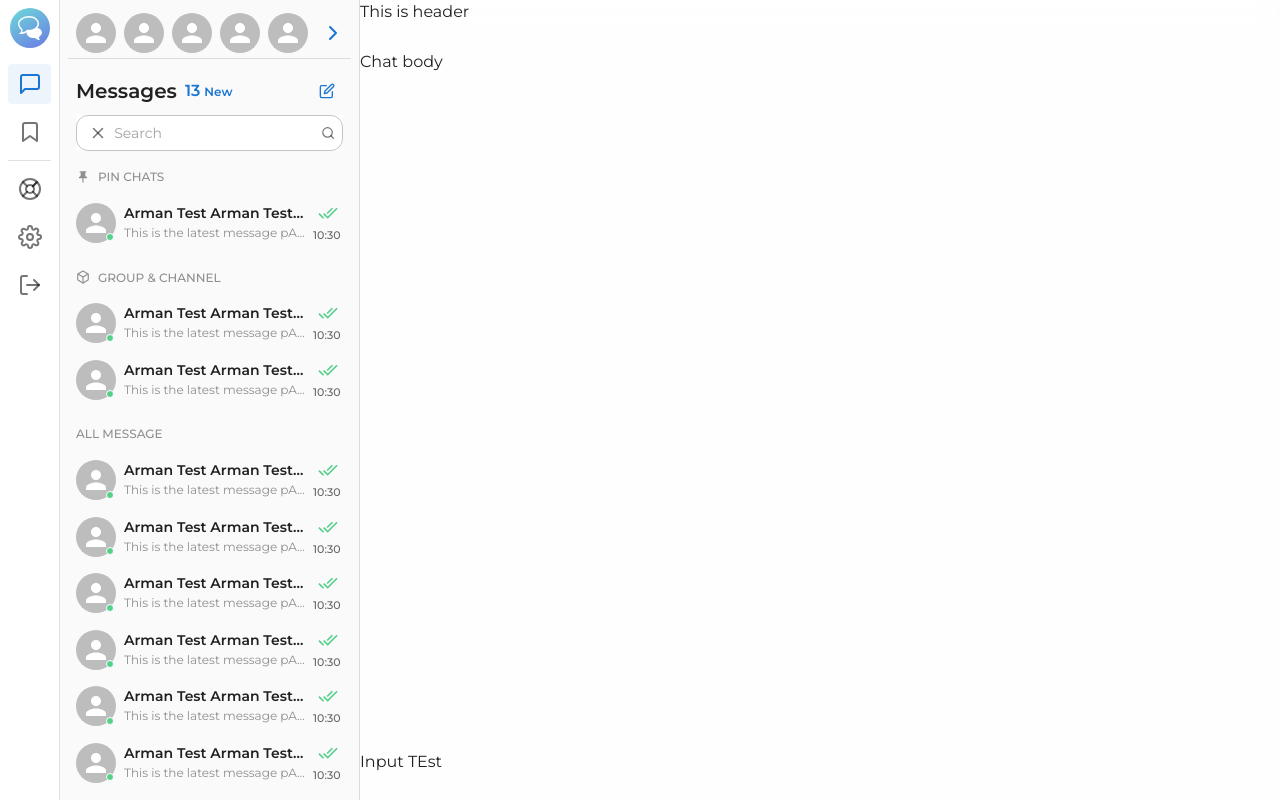
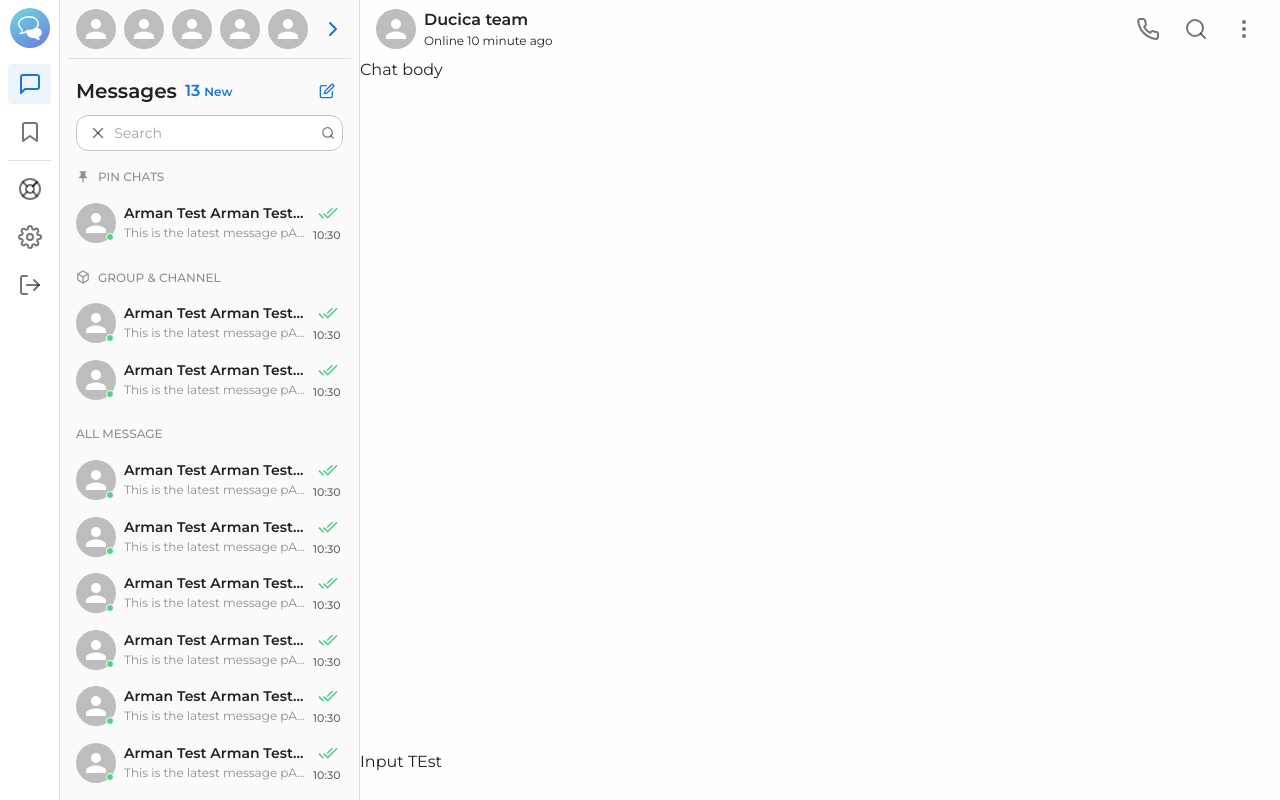
Before and after one commit to DawnGate/chat-app, a Next.js app: page /chat in a window 1280 px wide. Built offline with nearby package versions, Linux system fonts and the light colour scheme.

Commit message:
[dev] feat: add header right bar

```diff
--- a/src/components/LeftChat/Header.tsx
+++ b/src/components/LeftChat/Header.tsx
@@ -8,7 +8,7 @@ function LeftChatHeader() {
     <Stack
       gap={1}
       px={2}
-      my={1}
+      pt={1}
       height="100%"
       direction="row"
       alignItems="center"
--- a/src/components/RightChat/Header.tsx
+++ b/src/components/RightChat/Header.tsx
@@ -1,13 +1,47 @@
 import Box from '@mui/material/Box';
+import Avatar from '@mui/material/Avatar';
+import Stack from '@mui/material/Stack';
+import Typography from '@mui/material/Typography';
+import IconButton from '@mui/material/IconButton';
+
+// icons
+import { MoreVertical, Phone, Search } from 'react-feather';
+
+// styles
+import { captionTypo, textTypo } from '@/config/typography';
 
 function RightChatHeader() {
   return (
     <Box
       sx={{
-        backdropFilter: 'blur(10px)',
+        display: 'flex',
+        alignItems: 'center',
+        width: '100%',
       }}
+      py={1}
+      px={2}
+      gap={1}
     >
-      <p>This is header</p>
+      <Avatar />
+      <Box flex={1}>
+        <Typography sx={{ fontWeight: 600, fontSize: textTypo.normal }}>
+          Ducica team
+        </Typography>
+        <Typography sx={{ fontSize: captionTypo.medium }}>
+          Online 10 minute ago
+        </Typography>
+      </Box>
+      <Stack direction="row" spacing={1}>
+        <IconButton>
+          <Phone />
+        </IconButton>
+        <IconButton>
+          <Search />
+        </IconButton>
+        <IconButton>
+          <MoreVertical />
+        </IconButton>
+      </Stack>
     </Box>
   );
 }
--- a/src/components/RightChat/index.tsx
+++ b/src/components/RightChat/index.tsx
@@ -1,15 +1,11 @@
 import Box from '@mui/material/Box';
-
-import { HEADER_HEIGHT } from '@/config/constant';
 
 import RightChatHeader from './Header';
 
 function RightChat() {
   return (
     <>
-      <Box height={HEADER_HEIGHT}>
-        <RightChatHeader />
-      </Box>
+      <RightChatHeader />
       <Box
         sx={{
           flex: 1,
--- a/src/config/typography.ts
+++ b/src/config/typography.ts
@@ -1,3 +1,7 @@
+export const textTypo = {
+  normal: '16px',
+};
+
 export const inputTypo = {
   fontSize: '14px',
 };
```
